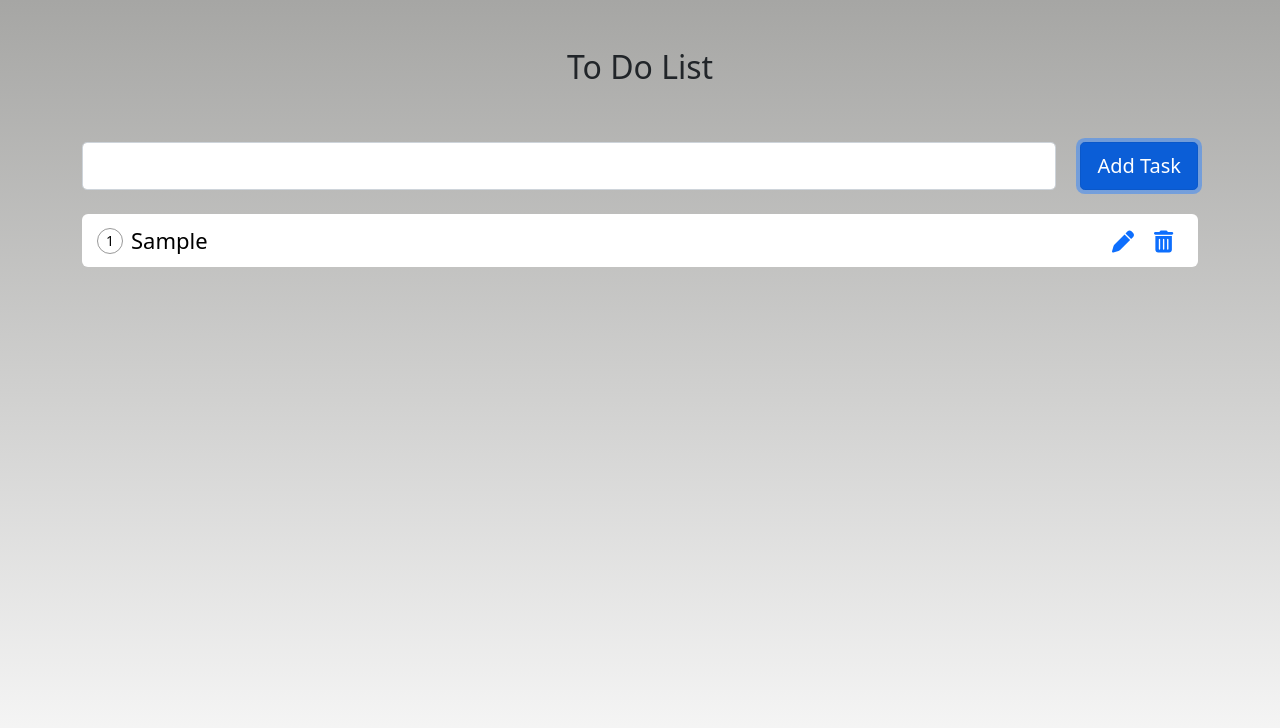
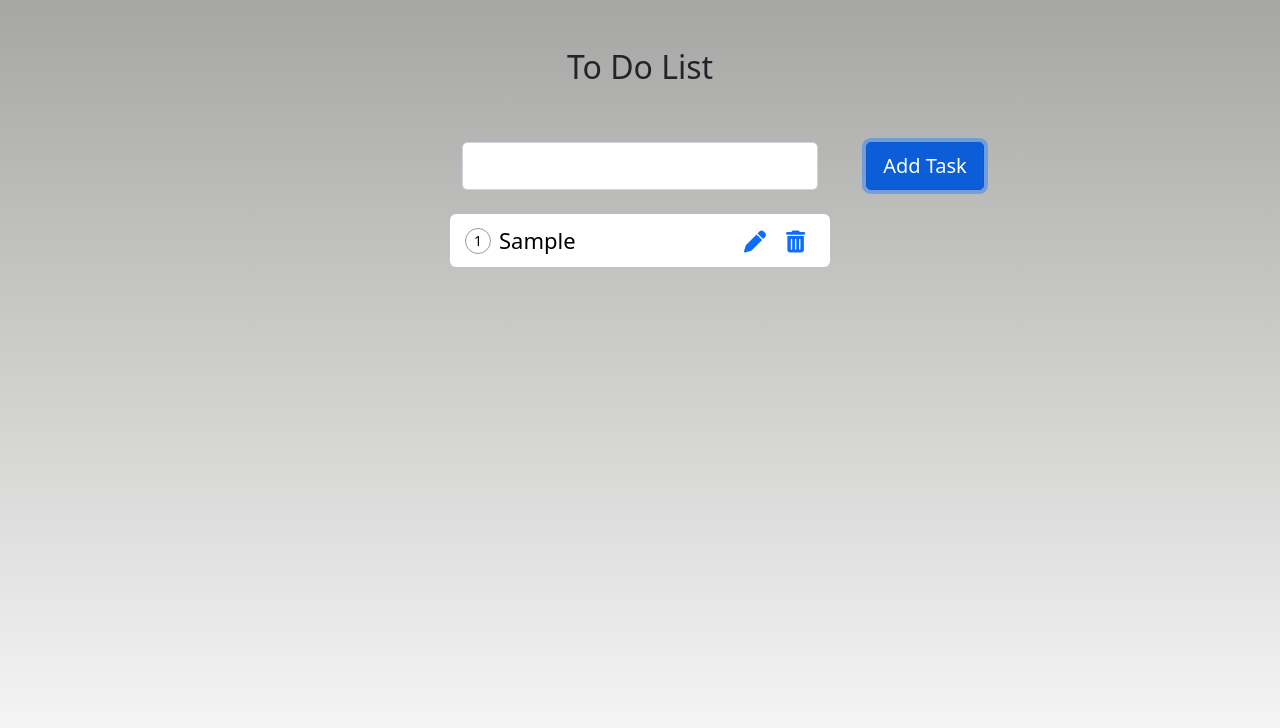
Before and after one commit to amals007/To-Do-Listings-react, a React (Create React App) app: page / in a window 1280 px wide. Both pictures are taken after typing "Sample" into the empty fields and a click on the button "Add Task". Shown: the top 728 px of the page. Built offline with nearby package versions, Linux system fonts and the light colour scheme.

Commit message:
edited css

```diff
--- a/src/App.css
+++ b/src/App.css
@@ -18,6 +18,7 @@ padding: 10px 140px 10px 15px;
 text-align: left;
 font-size: 22px;
 position: relative;
+
 }
 .taskBg div{
    display: flex;
@@ -40,6 +41,7 @@ position: relative;
 .taskBg .taskText{
   flex: 1;
   color: black;
+
 
 }
 /* .taskBg .done .taskText{
--- a/src/App.js
+++ b/src/App.js
@@ -89,7 +89,7 @@ function App() {
         />
       )}
 
-      {toDo && toDo.length ? "" : "No Tasks"}
+
       <ToDo
         toDo={toDo}
         // markDone={markDone}
--- a/src/components/AddTaskForm.js
+++ b/src/components/AddTaskForm.js
@@ -4,14 +4,15 @@ function AddTaskForm({ newTask, setNewTask, addTask }) {
   return (
    <>
         <div className="row">
-          <div className="col">
+          <div className='col-4'></div>
+          <div className="col-4">
             <input
               value={newTask}
               onChange={(e) => setNewTask(e.target.value)}
               className="form-control form-control-lg"
             />
           </div>
-          <div className="col-auto">
+          <div className="col-2">
             <button onClick={addTask} className="btn btn-lg btn-primary">
               Add Task
             </button>
--- a/src/components/ToDo.js
+++ b/src/components/ToDo.js
@@ -1,12 +1,12 @@
 import React from "react";
 import { FontAwesomeIcon } from "@fortawesome/react-fontawesome";
 import {
-  faCircleCheck,
+
   faPen,
   faTrashCan,
 } from "@fortawesome/free-solid-svg-icons";
 
-function ToDo({ toDo, markDone, setUpdateData, deleteTask }) {
+function ToDo({ toDo, setUpdateData, deleteTask }) {
   return (
     <>
       {toDo &&
@@ -14,8 +14,10 @@ function ToDo({ toDo, markDone, setUpdateData, deleteTask }) {
           .sort((a, b) => (a.id > b.id ? 1 : -1))
           .map((task, index) => {
             return (
-              <React.Fragment id={task.id}>
-                <div className="col taskBg">
+              <div  id={task.id}>
+               <div className="row">
+                  <div className="col-4"></div>
+                  <div className="taskBg col-4">
                     {/* <div className={task.status ? "done" : ""}> */}
 
                     <div>
@@ -49,7 +51,10 @@ function ToDo({ toDo, markDone, setUpdateData, deleteTask }) {
                       </span>
                     </div>
                   </div>
-              </React.Fragment>
+                  <div className="col-4"></div>
+
+               </div>
+              </div>
             );
           })}
     </>
--- a/src/components/UpdateForm.js
+++ b/src/components/UpdateForm.js
@@ -4,14 +4,15 @@ function updateform({ updateData, ChangeTask, updateTask, cancelUpdate }) {
   return (
     <>
       <div className="row">
-        <div className="col">
+        <div className="col-4"></div>
+        <div className="col-4">
           <input
             value={updateData && updateData.title}
             onChange={(e) => ChangeTask(e)}
             className="form-control form-control-lg"
           />
         </div>
-        <div className="col-auto">
+        <div className="col-3">
           <button onClick={updateTask} className="btn btn-lg btn-warning">
             Update
           </button>
```
Lines whose indentation alone changed are shown as unchanged.
